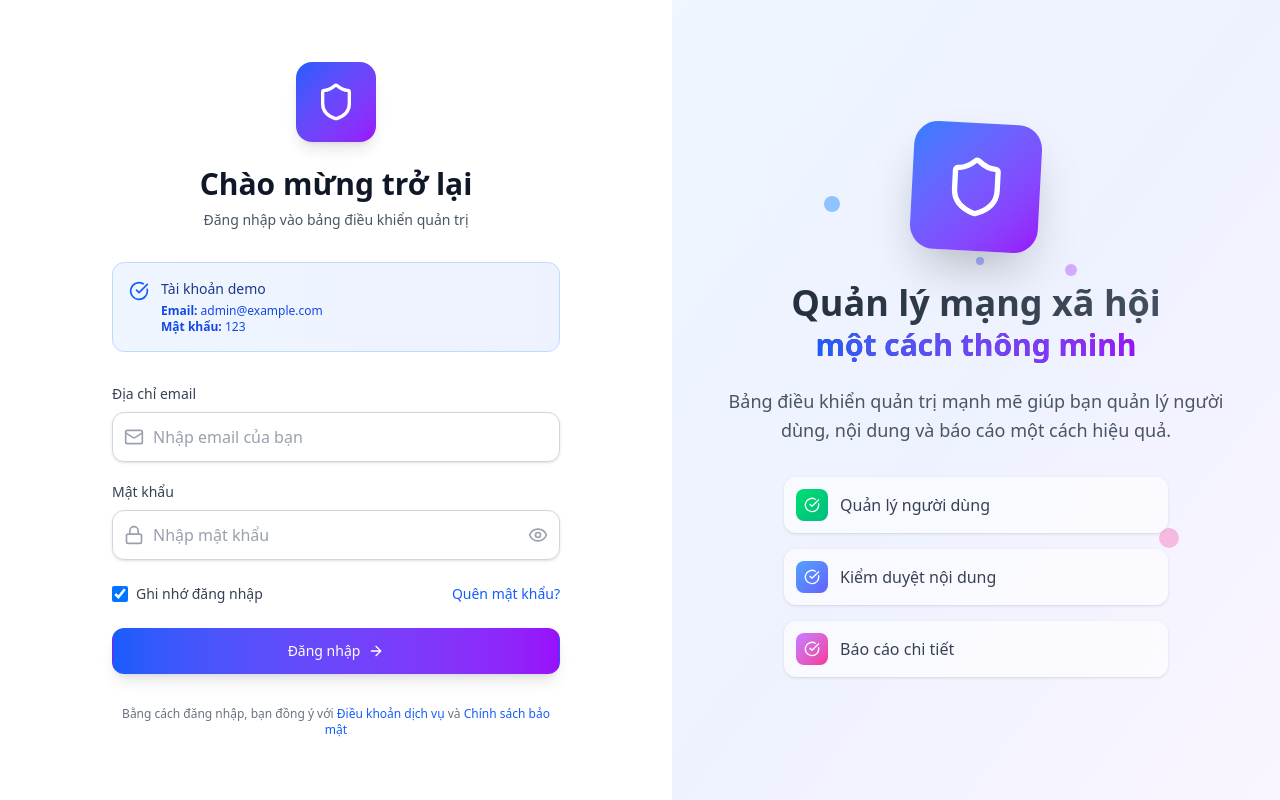
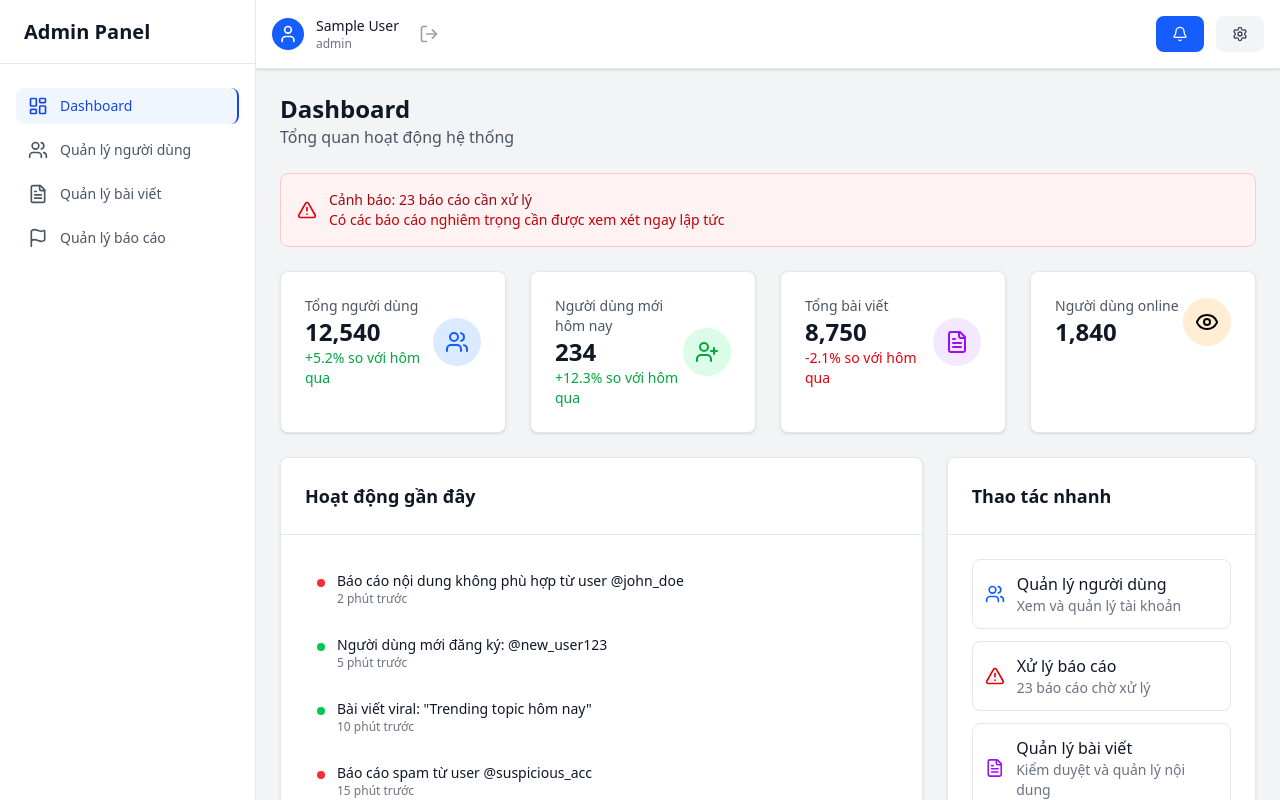
Before and after one commit to NHOM4-XOXO/xoxo-admin-app, a React (Vite) app: page /dashboard in a window 1280 px wide. Before the commit this address led to /login. Built offline with nearby package versions, Linux system fonts and the light colour scheme; data requests are answered from the project's data file; sample sign-in values are in the browser's storage.

Commit message:
change dashboard using redux, draw a chart to analyze

```diff
--- a/package.json
+++ b/package.json
@@ -20,6 +20,7 @@
     "react-dom": "^19.1.0",
     "react-redux": "^9.2.0",
     "react-router-dom": "^7.6.3",
+    "recharts": "^3.1.0",
     "tailwindcss": "^4.1.11"
   },
   "devDependencies": {
--- a/src/components/Layout.tsx
+++ b/src/components/Layout.tsx
@@ -10,6 +10,8 @@ import {
   X,
   LogOut,
   User,
+  Bell,
+  Settings,
 } from "lucide-react";
 import { useAuth } from "../contexts/AuthContext";
 
@@ -71,7 +73,8 @@ export default function Layout({ children }: { children: React.ReactNode }) {
               </button>
             </div>
 
-            <div className="flex items-center space-x-4 lg:ml-auto">
+            <div className="flex w-full justify-between">
+              <div className="flex items-center space-x-3">
                 <div className="flex items-center space-x-3">
                   <div className="h-8 w-8 bg-blue-600 rounded-full flex items-center justify-center">
                     <User className="h-5 w-5 text-white" />
@@ -89,6 +92,15 @@ export default function Layout({ children }: { children: React.ReactNode }) {
                 >
                   <LogOut className="h-5 w-5" />
                 </button>
+              </div>
+              <div className="flex space-x-3">
+                <button className="flex items-center px-4 py-2 bg-blue-600 text-white rounded-lg hover:bg-blue-700 transition-colors">
+                  <Bell className="w-4 h-4" />
+                </button>
+                <button className="flex items-center px-4 py-2 bg-gray-100 text-gray-700 rounded-lg hover:bg-gray-200 transition-colors">
+                  <Settings className="w-4 h-4" />
+                </button>
+              </div>
             </div>
           </div>
         </header>
--- a/src/contexts/AuthContext.tsx
+++ b/src/contexts/AuthContext.tsx
@@ -41,11 +41,14 @@ export function AuthProvider({ children }: { children: ReactNode }) {
         if (authData) {
           const { user: savedUser, timestamp } = JSON.parse(authData);
 
-          // Check if session is still valid (24 hours for localStorage, session for sessionStorage)
-          const isValid = savedAuth
-            ? Date.now() - timestamp < 24 * 60 * 60 * 1000
-            : // 24 hours for remember me
-              true; // Session storage is valid until browser closes
+          // TODO: Check if session is still valid (24 hours for localStorage, session for sessionStorage)
+          // const isValid = savedAuth
+          //   ? Date.now() - timestamp < 24 * 60 * 60 * 1000
+          //   : // 24 hours for remember me
+          //     true; // Session storage is valid until browser closes
+
+          // In development , we'll always consider the session valid
+          const isValid = true;
 
           if (isValid && savedUser) {
             setIsAuthenticated(true);
--- a/src/pages/Dashboard.tsx
+++ b/src/pages/Dashboard.tsx
@@ -1,4 +1,4 @@
-import React from 'react'
+import React from "react";
 import {
   Users,
   FileText,
@@ -7,38 +7,42 @@ import {
   Eye,
   MessageSquare,
   UserPlus,
-  Settings,
-  Bell,
-  ArrowRight
-} from 'lucide-react'
+  ArrowRight,
+} from "lucide-react";
+import {
+  LineChart,
+  Line,
+  XAxis,
+  YAxis,
+  CartesianGrid,
+  Tooltip,
+  ResponsiveContainer,
+  BarChart,
+  Bar,
+} from "recharts";
+import {
+  useGetActivitiesQuery,
+  useGetChartDataQuery,
+  useGetStatsQuery,
+  useGetTopPostsQuery,
+} from "../store/api";
+import { useNavigate } from "react-router-dom";
 
 const Dashboard = () => {
-  // Mock data - trong thực tế sẽ fetch từ API
-  const stats = {
-    totalUsers: 12540,
-    newUsersToday: 234,
-    totalPosts: 8750,
-    newPostsToday: 156,
-    pendingReports: 23,
-    onlineUsers: 1840,
-    engagementRate: 78.5
-  }
+  const navigate = useNavigate();
 
-  const recentActivities = [
-    { id: 1, type: 'report', message: 'Báo cáo nội dung không phù hợp từ user @john_doe', time: '2 phút trước', urgent: true },
-    { id: 2, type: 'user', message: 'Người dùng mới đăng ký: @new_user123', time: '5 phút trước', urgent: false },
-    { id: 3, type: 'post', message: 'Bài viết viral: "Trending topic hôm nay"', time: '10 phút trước', urgent: false },
-    { id: 4, type: 'report', message: 'Báo cáo spam từ user @suspicious_acc', time: '15 phút trước', urgent: true },
-    { id: 5, type: 'user', message: 'User @popular_user đạt 10K followers', time: '20 phút trước', urgent: false }
-  ]
+  const { data: stats } = useGetStatsQuery();
+  const { data: recentActivities } = useGetActivitiesQuery();
+  const { data: topPosts } = useGetTopPostsQuery();
+  const { data: chartData } = useGetChartDataQuery();
 
-  const topPosts = [
-    { id: 1, title: 'Xu hướng công nghệ 2024', likes: 1250, comments: 89, shares: 156 },
-    { id: 2, title: 'Kinh nghiệm học lập trình', likes: 980, comments: 67, shares: 123 },
-    { id: 3, title: 'Review smartphone mới nhất', likes: 750, comments: 45, shares: 89 }
-  ]
-
-  const MetricCard = ({ title, value, change, icon: Icon, color = 'blue' }: {
+  const MetricCard = ({
+    title,
+    value,
+    change,
+    icon: Icon,
+    color = "blue",
+  }: {
     title: string;
     value: string | number;
     change?: number;
@@ -51,8 +55,13 @@ const Dashboard = () => {
           <p className="text-sm font-medium text-gray-600">{title}</p>
           <p className="text-2xl font-bold text-gray-900">{value}</p>
           {change && (
-            <p className={`text-sm ${change > 0 ? 'text-green-600' : 'text-red-600'}`}>
-              {change > 0 ? '+' : ''}{change}% so với hôm qua
+            <p
+              className={`text-sm ${
+                change > 0 ? "text-green-600" : "text-red-600"
+              }`}
+            >
+              {change > 0 ? "+" : ""}
+              {change}% so với hôm qua
             </p>
           )}
         </div>
@@ -61,36 +70,32 @@ const Dashboard = () => {
         </div>
       </div>
     </div>
-  )
+  );
 
-  const ActivityItem = ({ activity }: { activity: { message: string; time: string; urgent: boolean } }) => (
+  const ActivityItem = ({
+    activity,
+  }: {
+    activity: { message: string; time: string; urgent: boolean };
+  }) => (
     <div className="flex items-start space-x-3 p-3 hover:bg-gray-50 rounded-lg">
-      <div className={`w-2 h-2 rounded-full mt-2 ${activity.urgent ? 'bg-red-500' : 'bg-green-500'}`} />
+      <div
+        className={`w-2 h-2 rounded-full mt-2 ${
+          activity.urgent ? "bg-red-500" : "bg-green-500"
+        }`}
+      />
       <div className="flex-1">
         <p className="text-sm text-gray-900">{activity.message}</p>
         <p className="text-xs text-gray-500">{activity.time}</p>
       </div>
     </div>
-  )
+  );
 
   return (
     <div className="space-y-6">
       {/* Header */}
-      <div className="flex justify-between items-center">
-        <div>
-          <h1 className="text-2xl font-bold text-gray-900">Dashboard</h1>
-          <p className="text-gray-600">Tổng quan hoạt động hệ thống</p>
-        </div>
-        <div className="flex space-x-3">
-          <button className="flex items-center px-4 py-2 bg-blue-600 text-white rounded-lg hover:bg-blue-700 transition-colors">
-            <Bell className="w-4 h-4 mr-2" />
-            Thông báo
-          </button>
-          <button className="flex items-center px-4 py-2 bg-gray-100 text-gray-700 rounded-lg hover:bg-gray-200 transition-colors">
-            <Settings className="w-4 h-4 mr-2" />
-            Cài đặt
-          </button>
-        </div>
+      <div>
+        <h1 className="text-2xl font-bold text-gray-900">Dashboard</h1>
+        <p className="text-gray-600">Tổng quan hoạt động hệ thống</p>
       </div>
 
       {/* Alerts */}
@@ -98,8 +103,12 @@ const Dashboard = () => {
         <div className="flex items-center">
           <AlertTriangle className="w-5 h-5 text-red-600 mr-3" />
           <div>
-            <h3 className="text-sm font-medium text-red-800">Cảnh báo: {stats.pendingReports} báo cáo cần xử lý</h3>
-            <p className="text-sm text-red-700">Có các báo cáo nghiêm trọng cần được xem xét ngay lập tức</p>
+            <h3 className="text-sm font-medium text-red-800">
+              Cảnh báo: {stats?.pendingReports || 0} báo cáo cần xử lý
+            </h3>
+            <p className="text-sm text-red-700">
+              Có các báo cáo nghiêm trọng cần được xem xét ngay lập tức
+            </p>
           </div>
         </div>
       </div>
@@ -108,28 +117,28 @@ const Dashboard = () => {
       <div className="grid grid-cols-1 md:grid-cols-2 lg:grid-cols-4 gap-6">
         <MetricCard
           title="Tổng người dùng"
-          value={stats.totalUsers.toLocaleString()}
+          value={stats?.totalUsers.toLocaleString() || 0}
           change={5.2}
           icon={Users}
           color="blue"
         />
         <MetricCard
           title="Người dùng mới hôm nay"
-          value={stats.newUsersToday}
+          value={stats?.newUsersToday || 0}
           change={12.3}
           icon={UserPlus}
           color="green"
         />
         <MetricCard
           title="Tổng bài viết"
-          value={stats.totalPosts.toLocaleString()}
+          value={stats?.totalPosts.toLocaleString() || 0}
           change={-2.1}
           icon={FileText}
           color="purple"
         />
         <MetricCard
           title="Người dùng online"
-          value={stats.onlineUsers.toLocaleString()}
+          value={stats?.onlineUsers.toLocaleString() || 0}
           icon={Eye}
           color="orange"
         />
@@ -140,11 +149,13 @@ const Dashboard = () => {
         {/* Recent Activities */}
         <div className="lg:col-span-2 bg-white rounded-lg shadow-sm border border-gray-200">
           <div className="p-6 border-b border-gray-200">
-            <h2 className="text-lg font-semibold text-gray-900">Hoạt động gần đây</h2>
+            <h2 className="text-lg font-semibold text-gray-900">
+              Hoạt động gần đây
+            </h2>
           </div>
           <div className="p-6">
             <div className="space-y-1">
-              {recentActivities.map((activity) => (
+              {recentActivities?.map((activity) => (
                 <ActivityItem key={activity.id} activity={activity} />
               ))}
             </div>
@@ -161,33 +172,54 @@ const Dashboard = () => {
         <div className="space-y-6">
           <div className="bg-white rounded-lg shadow-sm border border-gray-200">
             <div className="p-6 border-b border-gray-200">
-              <h2 className="text-lg font-semibold text-gray-900">Thao tác nhanh</h2>
+              <h2 className="text-lg font-semibold text-gray-900">
+                Thao tác nhanh
+              </h2>
             </div>
             <div className="p-6 space-y-3">
-              <button className="w-full text-left p-3 rounded-lg hover:bg-gray-50 transition-colors border border-gray-200">
+              <button
+                className="w-full text-left p-3 rounded-lg hover:bg-gray-50 transition-colors border border-gray-200 cursor-pointer"
+                onClick={() => navigate("/users")}
+              >
                 <div className="flex items-center">
                   <Users className="w-5 h-5 text-blue-600 mr-3" />
                   <div>
-                    <p className="font-medium text-gray-900">Quản lý người dùng</p>
-                    <p className="text-sm text-gray-500">Xem và quản lý tài khoản</p>
+                    <p className="font-medium text-gray-900">
+                      Quản lý người dùng
+                    </p>
+                    <p className="text-sm text-gray-500">
+                      Xem và quản lý tài khoản
+                    </p>
                   </div>
                 </div>
               </button>
-              <button className="w-full text-left p-3 rounded-lg hover:bg-gray-50 transition-colors border border-gray-200">
+              <button
+                className="w-full text-left p-3 rounded-lg hover:bg-gray-50 transition-colors border border-gray-200 cursor-pointer"
+                onClick={() => navigate("/reports")}
+              >
                 <div className="flex items-center">
                   <AlertTriangle className="w-5 h-5 text-red-600 mr-3" />
                   <div>
                     <p className="font-medium text-gray-900">Xử lý báo cáo</p>
-                    <p className="text-sm text-gray-500">{stats.pendingReports} báo cáo chờ xử lý</p>
+                    <p className="text-sm text-gray-500">
+                      {stats?.pendingReports || 0} báo cáo chờ xử lý
+                    </p>
                   </div>
                 </div>
               </button>
-              <button className="w-full text-left p-3 rounded-lg hover:bg-gray-50 transition-colors border border-gray-200">
+              <button
+                className="w-full text-left p-3 rounded-lg hover:bg-gray-50 transition-colors border border-gray-200 cursor-pointer"
+                onClick={() => navigate("/posts")}
+              >
                 <div className="flex items-center">
                   <FileText className="w-5 h-5 text-purple-600 mr-3" />
                   <div>
-                    <p className="font-medium text-gray-900">Quản lý bài viết</p>
-                    <p className="text-sm text-gray-500">Kiểm duyệt và quản lý nội dung</p>
+                    <p className="font-medium text-gray-900">
+                      Quản lý bài viết
+                    </p>
+                    <p className="text-sm text-gray-500">
+                      Kiểm duyệt và quản lý nội dung
+                    </p>
                   </div>
                 </div>
               </button>
@@ -197,13 +229,20 @@ const Dashboard = () => {
           {/* Top Posts */}
           <div className="bg-white rounded-lg shadow-sm border border-gray-200">
             <div className="p-6 border-b border-gray-200">
-              <h2 className="text-lg font-semibold text-gray-900">Bài viết nổi bật</h2>
+              <h2 className="text-lg font-semibold text-gray-900">
+                Bài viết nổi bật
+              </h2>
             </div>
             <div className="p-6">
               <div className="space-y-4">
-                {topPosts.map((post) => (
-                  <div key={post.id} className="border-b border-gray-100 pb-4 last:border-b-0">
-                    <h3 className="font-medium text-gray-900 mb-2">{post.title}</h3>
+                {topPosts?.map((post) => (
+                  <div
+                    key={post.id}
+                    className="border-b border-gray-100 pb-4 last:border-b-0"
+                  >
+                    <h3 className="font-medium text-gray-900 mb-2">
+                      {post.title}
+                    </h3>
                     <div className="flex items-center space-x-4 text-sm text-gray-500">
                       <span className="flex items-center">
                         <TrendingUp className="w-4 h-4 mr-1" />
@@ -227,28 +266,97 @@ const Dashboard = () => {
       <div className="grid grid-cols-1 lg:grid-cols-2 gap-6">
         <div className="bg-white rounded-lg shadow-sm border border-gray-200">
           <div className="p-6 border-b border-gray-200">
-            <h2 className="text-lg font-semibold text-gray-900">Người dùng mới (7 ngày qua)</h2>
+            <h2 className="text-lg font-semibold text-gray-900">
+              Người dùng mới (7 ngày qua)
+            </h2>
           </div>
           <div className="p-6">
-            <div className="h-64 flex items-center justify-center bg-gray-50 rounded-lg">
-              <p className="text-gray-500">Biểu đồ sẽ được hiển thị ở đây</p>
+            <div className="h-64">
+              <ResponsiveContainer width="100%" height="100%">
+                <LineChart data={chartData?.userGrowth || []}>
+                  <CartesianGrid strokeDasharray="3 3" stroke="#f0f0f0" />
+                  <XAxis
+                    dataKey="date"
+                    tick={{ fontSize: 12 }}
+                    tickFormatter={(value) => {
+                      const date = new Date(value);
+                      return `${date.getDate()}/${date.getMonth() + 1}`;
+                    }}
+                  />
+                  <YAxis tick={{ fontSize: 12 }} />
+                  <Tooltip
+                    labelFormatter={(value) => {
+                      const date = new Date(value);
+                      return `${date.getDate()}/${
+                        date.getMonth() + 1
+                      }/${date.getFullYear()}`;
+                    }}
+                    formatter={(value) => [value, "Người dùng mới"]}
+                    contentStyle={{
+                      backgroundColor: "#fff",
+                      border: "1px solid #e5e7eb",
+                      borderRadius: "8px",
+                      boxShadow: "0 4px 6px -1px rgba(0, 0, 0, 0.1)",
+                    }}
+                  />
+                  <Line
+                    type="monotone"
+                    dataKey="users"
+                    stroke="#3b82f6"
+                    strokeWidth={3}
+                    dot={{ fill: "#3b82f6", strokeWidth: 2, r: 4 }}
+                    activeDot={{ r: 6, stroke: "#3b82f6", strokeWidth: 2 }}
+                  />
+                </LineChart>
+              </ResponsiveContainer>
             </div>
           </div>
         </div>
 
         <div className="bg-white rounded-lg shadow-sm border border-gray-200">
           <div className="p-6 border-b border-gray-200">
-            <h2 className="text-lg font-semibold text-gray-900">Hoạt động đăng bài</h2>
+            <h2 className="text-lg font-semibold text-gray-900">
+              Hoạt động đăng bài
+            </h2>
           </div>
           <div className="p-6">
-            <div className="h-64 flex items-center justify-center bg-gray-50 rounded-lg">
-              <p className="text-gray-500">Biểu đồ sẽ được hiển thị ở đây</p>
+            <div className="h-64">
+              <ResponsiveContainer width="100%" height="100%">
+                <BarChart data={chartData?.postActivity || []}>
+                  <CartesianGrid strokeDasharray="3 3" stroke="#f0f0f0" />
+                  <XAxis
+                    dataKey="date"
+                    tick={{ fontSize: 12 }}
+                    tickFormatter={(value) => {
+                      const date = new Date(value);
+                      return `${date.getDate()}/${date.getMonth() + 1}`;
+                    }}
+                  />
+                  <YAxis tick={{ fontSize: 12 }} />
+                  <Tooltip
+                    labelFormatter={(value) => {
+                      const date = new Date(value);
+                      return `${date.getDate()}/${
+                        date.getMonth() + 1
+                      }/${date.getFullYear()}`;
+                    }}
+                    formatter={(value) => [value, "Bài viết"]}
+                    contentStyle={{
+                      backgroundColor: "#fff",
+                      border: "1px solid #e5e7eb",
+                      borderRadius: "8px",
+                      boxShadow: "0 4px 6px -1px rgba(0, 0, 0, 0.1)",
+                    }}
+                  />
+                  <Bar dataKey="posts" fill="#8b5cf6" radius={[4, 4, 0, 0]} />
+                </BarChart>
+              </ResponsiveContainer>
             </div>
           </div>
         </div>
       </div>
     </div>
-  )
-}
+  );
+};
 
-export default Dashboard
+export default Dashboard;
```
Also changed, not shown: 1 other file (tests, documents, lock files or other folders). Lines whose indentation alone changed are shown as unchanged.
